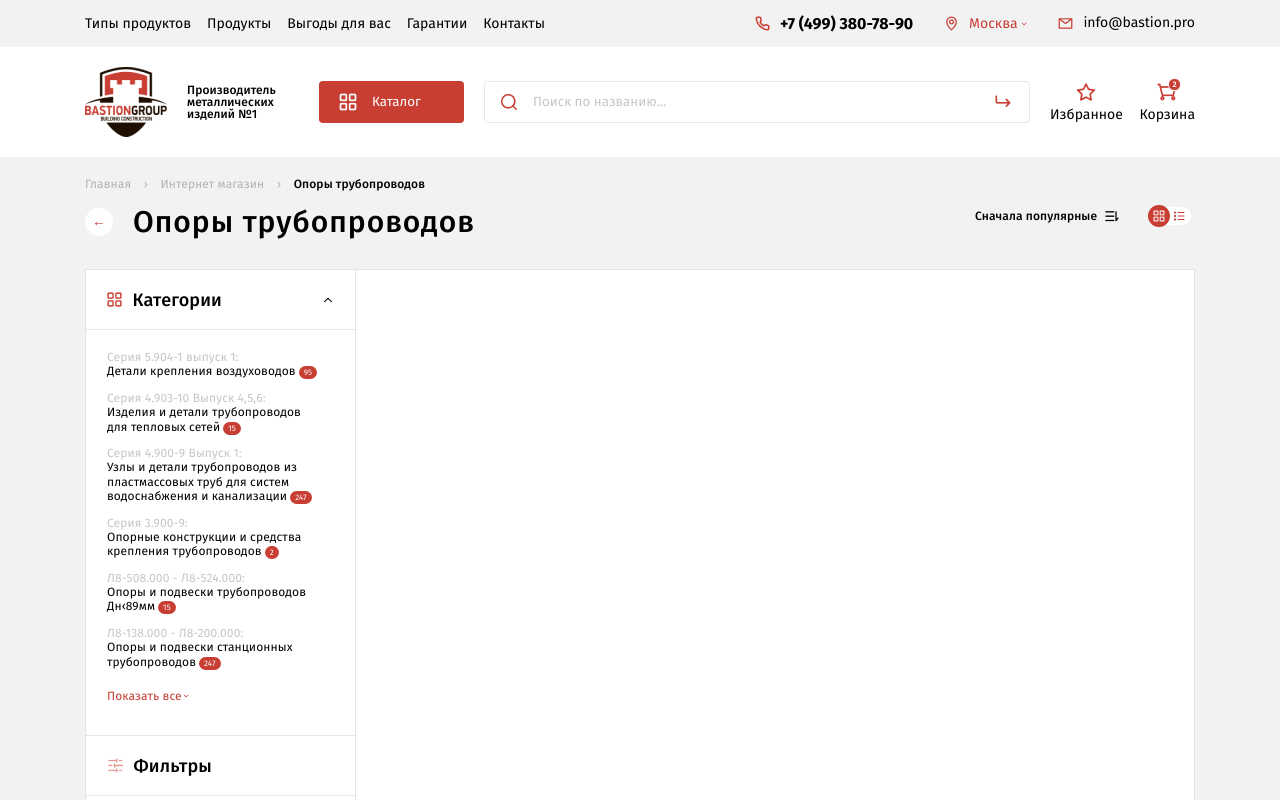
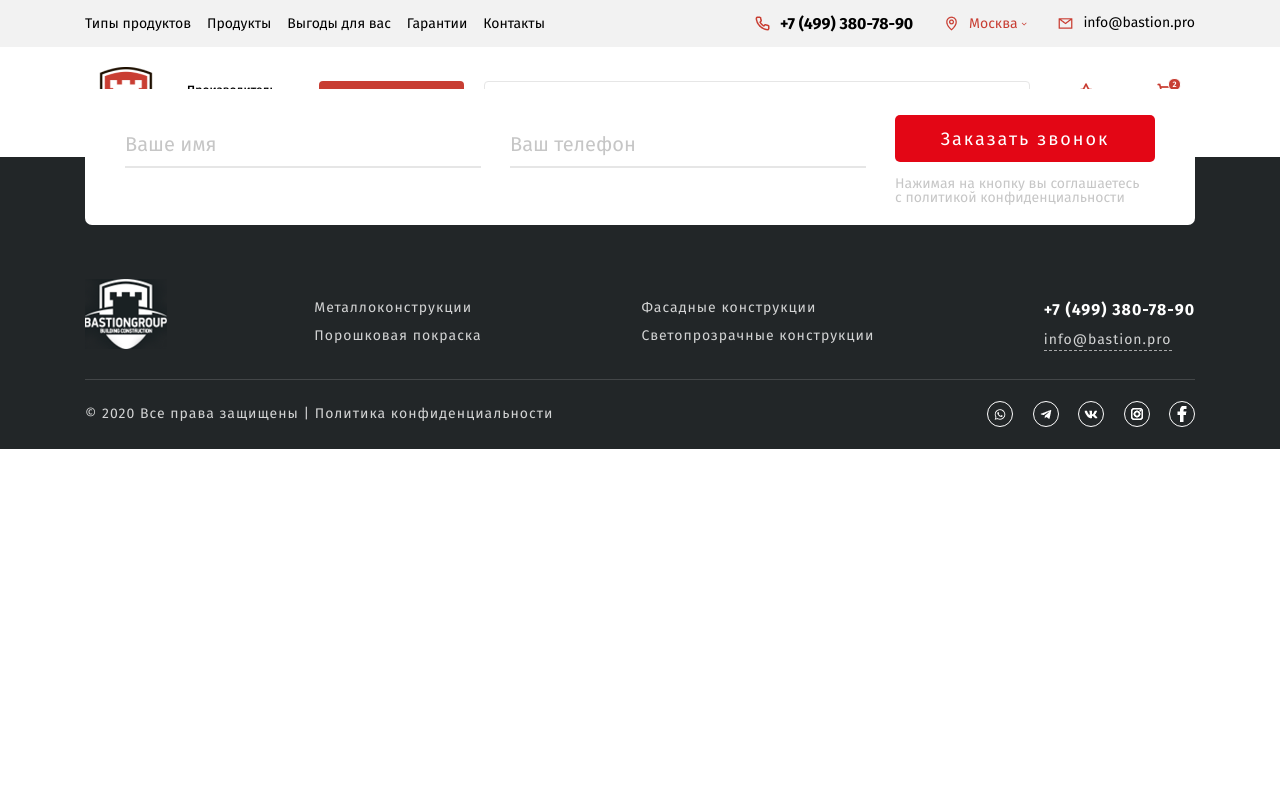
Before and after one commit to Svibex/bastiongroup, a React (Create React App) app: page /#/basket in a window 1280 px wide. Shown: the top 800 px of the page. Built offline with nearby package versions, Linux system fonts and the light colour scheme.

Commit message:
feat: add routing

```diff
--- a/src/App.tsx
+++ b/src/App.tsx
@@ -3,13 +3,21 @@ import './styles/reset.css';
 import Header from "./components/Header/Header";
 import Footer from "./components/Footer/Footer";
 import MainPage from "./components/MainPage/MainPage";
+import {Route, Routes} from "react-router-dom";
+import Basket from "./components/Basket/Basket";
 
 function App() {
 
   return (
     <>
       <Header />
-      <MainPage />
+      <Routes>
+        <Route path="/" element={<MainPage  />} />
+        <Route path="basket" element={<Basket  />} />
+        <Route path="addTypes" element={<MainPage  />} />
+        <Route path="addProducts" element={<MainPage  />} />
+        <Route path="cardsList" element={<MainPage  />} />
+    </Routes>
       <Footer />
     </>
   );
--- /dev/null
+++ b/src/components/Basket/Basket.tsx
@@ -0,0 +1,11 @@
+import React from 'react';
+
+const Basket = () => {
+    return (
+        <div>
+
+        </div>
+    );
+};
+
+export default Basket;
--- a/src/components/Header/Header.tsx
+++ b/src/components/Header/Header.tsx
@@ -1,5 +1,6 @@
 import React from "react";
 import "./Header.css";
+import {Link} from "react-router-dom";
 
 const Header = () => {
     return (
@@ -32,28 +33,30 @@ const Header = () => {
             </div>
             <div className="headerBottom_wrapper">
                 <div className="headerBottom">
-                    <div className="headerBottom__logo" />
+                    <div className="headerBottom__logo"/>
                     <div className="headerBottom__text">Производитель металлических изделий №1</div>
                     <button className="headerBottom__button">
-                        <div className="headerBottom__button__img" />
+                        <div className="headerBottom__button__img"/>
                         <p>Каталог</p>
                     </button>
                     <div className="headerBottom__input">
-                        <label />
-                        <div className="headerBottom__input__search" />
+                        <label/>
+                        <div className="headerBottom__input__search"/>
                         <input placeholder="Поиск по названию..."/>
-                        <div className="headerBottom__input__corner" />
+                        <div className="headerBottom__input__corner"/>
                     </div>
                     <ul className="headerBottom__list">
                         <li className="headerBottom__list__item">
-                            <div className="headerBottom__list__item__star" />
+                            <div className="headerBottom__list__item__star"/>
                             <p>Избранное</p>
                         </li>
-                        <li className="headerBottom__list__item">
-                            <div className="headerBottom__list__item__counter">2</div>
-                            <div className="headerBottom__list__item__shopping" />
-                            <p>Корзина</p>
-                        </li>
+                        <Link to="/basket">
+                            <li className="headerBottom__list__item">
+                                <div className="headerBottom__list__item__counter">2</div>
+                                <div className="headerBottom__list__item__shopping"/>
+                                <p>Корзина</p>
+                            </li>
+                        </Link>
                     </ul>
                 </div>
             </div>
--- a/src/index.tsx
+++ b/src/index.tsx
@@ -1,15 +1,15 @@
 import React from 'react';
 import { createRoot } from 'react-dom/client';
 import App from './App';
-import { BrowserRouter } from 'react-router-dom';
+import {HashRouter} from 'react-router-dom';
 
 const container = document.getElementById('root')!;
 const root = createRoot(container);
 
 root.render(
   <React.StrictMode>
-    <BrowserRouter>
-      <App />
-    </BrowserRouter>
+      <HashRouter>
+          <App />
+      </HashRouter>
   </React.StrictMode>
 );
```
Also changed, not shown: src/components/List/List.tsx (added, +17 -0 lines), src/components/ProductsForm/ProductsForm.tsx (added, +11 -0 lines), src/components/TypesForm/TypesForm.tsx (added, +11 -0 lines).
